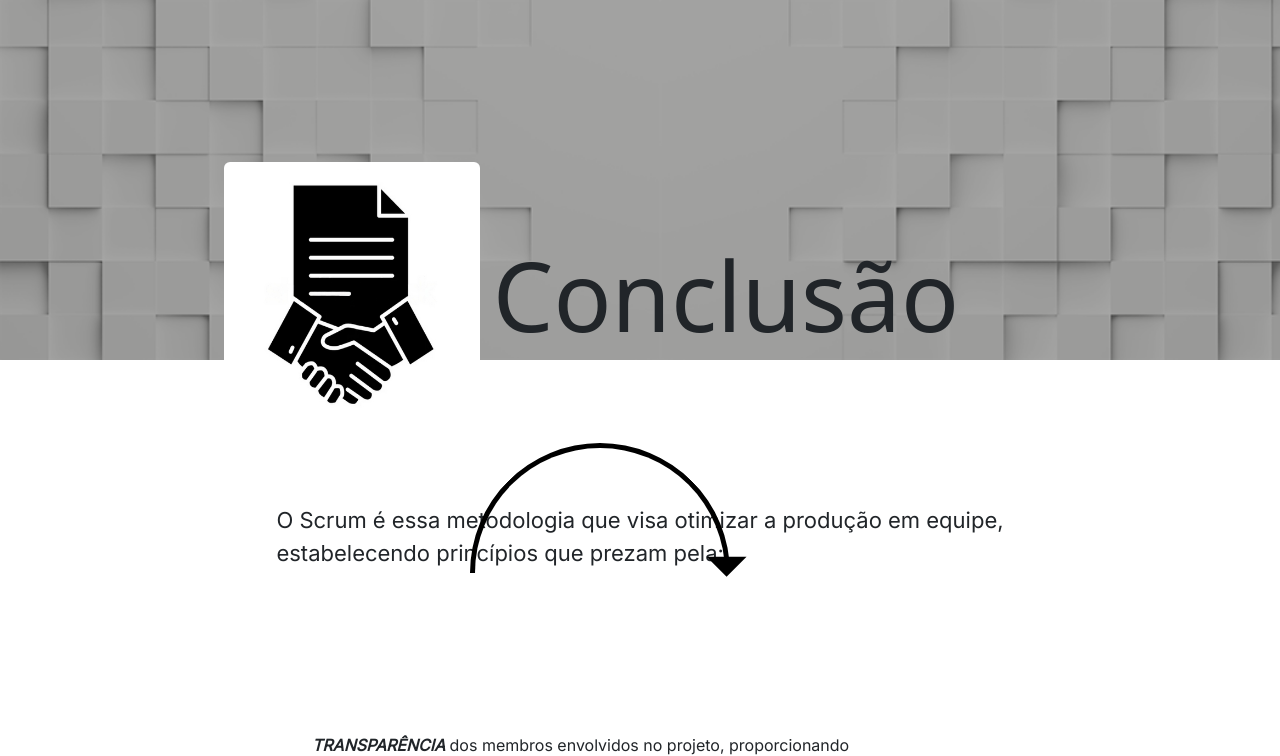
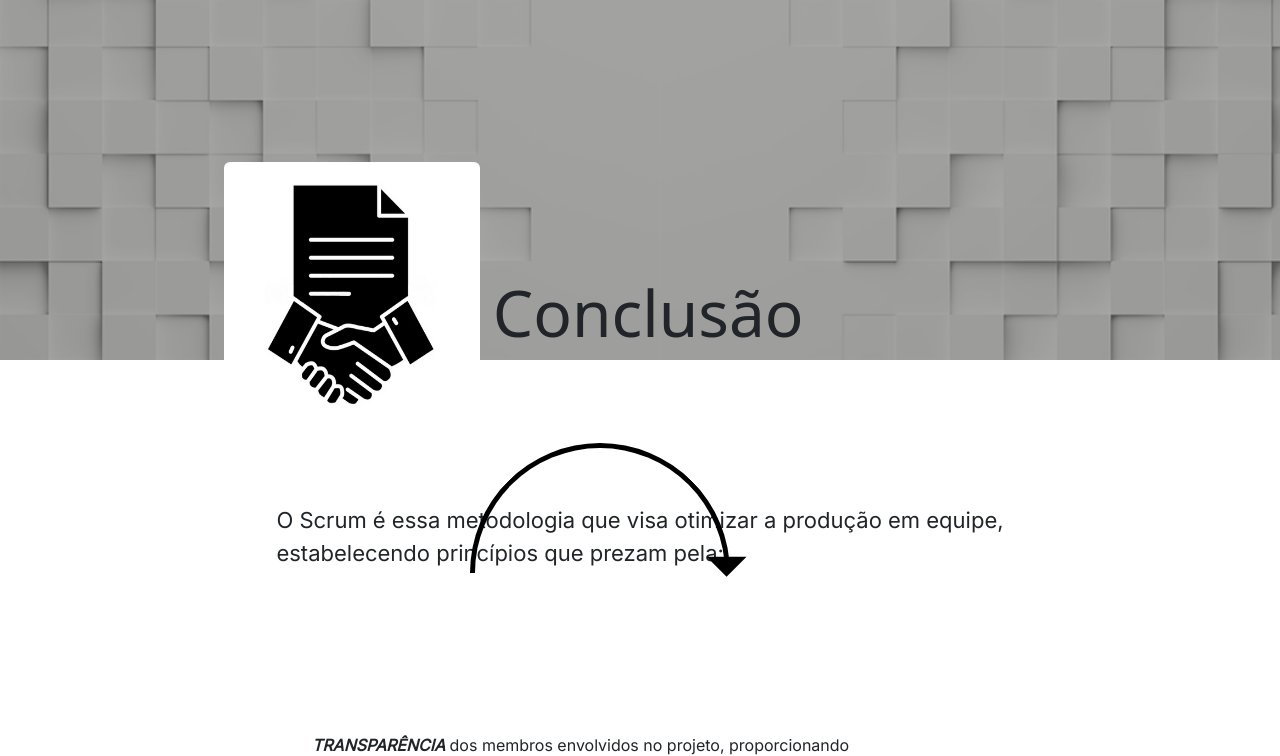
Before and after one commit to MarkVN2/Plataforma-Scrum, a Flask app: page /pag in a window 1280 px wide. Shown: the part 72-828 px from the top of the page. Run offline with Flask 2, Linux system fonts and the light colour scheme.

Commit message:
Fixed title font sizes

```diff
--- a/plataforma_scrum/static/css/header.css
+++ b/plataforma_scrum/static/css/header.css
@@ -36,5 +36,8 @@
   flex-grow: 1;
 }
 .content-title{
-  font-size: 6rem;
+  font-size: 5vw;
 }
+.content-subtitle{
+  font-size: 2.5vw;
+}
--- a/plataforma_scrum/templates/NHTemplate.html
+++ b/plataforma_scrum/templates/NHTemplate.html
@@ -13,8 +13,8 @@
   </head>
 
   <body class="vh-100">
-     <!--Navbar-->
-     <nav class="navbar navbar-custom navbar-expand-lg bg-body-secondary sticky-top">
+    <!--Navbar-->
+    <nav class="navbar navbar-custom navbar-expand-lg bg-body-secondary sticky-top">
       <div class="container-fluid" >
           <button class="navbar-toggler" type="button" data-bs-toggle="collapse" data-bs-target="#navcontent" aria-controls="navcontent" aria-expanded="false" aria-label="Toggle navigation">
               <span class="navbar-toggler-icon"></span>
@@ -52,7 +52,7 @@
                       </ul>
                   </li>
                   <li class="nav-item">
-                      <a class="nav-link" aria-current="page" href="#"> Development Team </a>
+                      <a class="nav-link" aria-current="page" href="/development-team"> Development Team </a>
                   </li>
                   <li class="nav-item dropdown">
                       <a class="nav-link dropdown-toggle" href="#" role="button" data-bs-toggle="dropdown" aria-expanded="false">
@@ -66,7 +66,8 @@
               </ul>
           </div>
       </div>
-  </nav>
+    </nav>
+
     <!-- Header -->
     <div class="full-header">
         <div class="container-fluid header-base">
```
